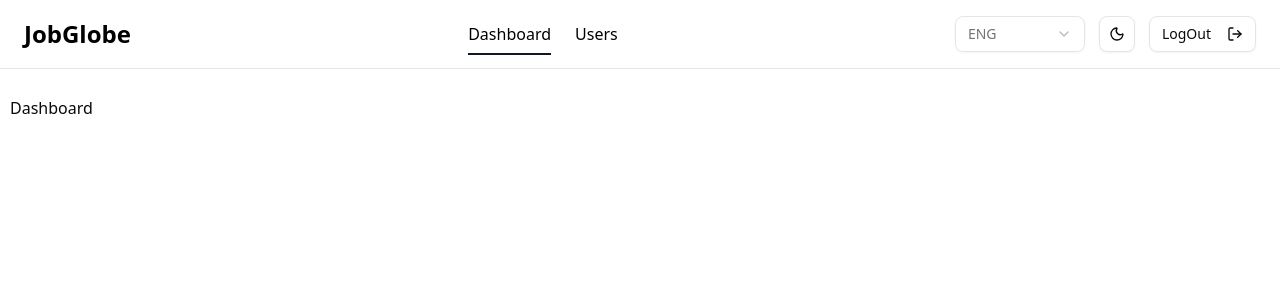
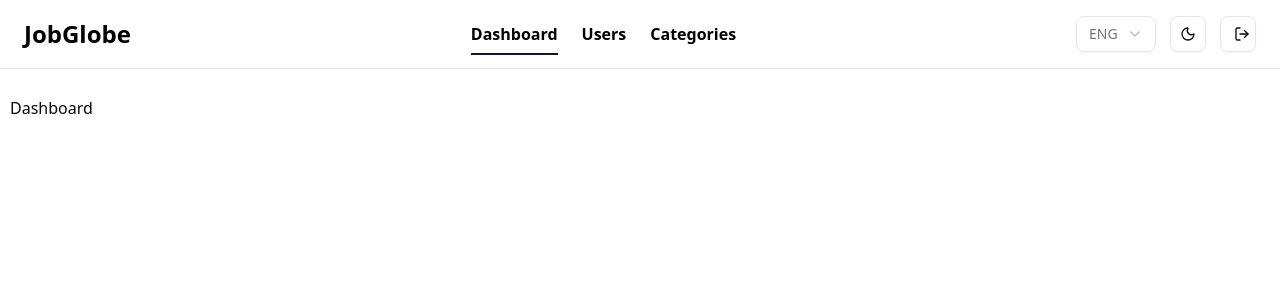
Before and after one commit to Rozimuxammed/hie-admin, a React (Vite) app: page / in a window 1280 px wide. Shown: the top 300 px of the page. Built offline with nearby package versions, Linux system fonts and the light colour scheme; no server answers; sample sign-in values are in the browser's storage.

Commit message:
rozimuhammaddan

```diff
--- a/src/App.jsx
+++ b/src/App.jsx
@@ -10,6 +10,7 @@ import Login from "./pages/Login";
 import Dashboard from "./pages/Dashboard";
 import { useSelector } from "react-redux";
 import Users from "./pages/Users";
+import Categories from "./pages/Categories";
 
 export default function App() {
   const { user } = useSelector((state) => state.auth);
@@ -31,6 +32,10 @@ export default function App() {
           path: "/users",
           element: <Users />,
         },
+        {
+          path: "/categories",
+          element: <Categories />,
+        },
       ],
     },
     {
--- a/src/components/Navbar.jsx
+++ b/src/components/Navbar.jsx
@@ -28,12 +28,15 @@ export default function Navbar() {
           </h1>
 
           {/* Desktop Menu */}
-          <ul className="hidden md:flex gap-6 items-center text-black dark:text-white">
+          <ul className="hidden md:flex capitalize font-semibold gap-6 items-center text-black dark:text-white">
             <li>
               <NavLink to="/">Dashboard</NavLink>
             </li>
             <li>
               <NavLink to="/users">Users</NavLink>
+            </li>
+            <li>
+              <NavLink to="/categories">Categories</NavLink>
             </li>
           </ul>
 
@@ -41,7 +44,7 @@ export default function Navbar() {
           <div className="hidden md:flex items-center gap-3.5">
             {/* Select */}
             <Select>
-              <SelectTrigger className="w-[130px]">
+              <SelectTrigger className="w-[80px]">
                 <SelectValue placeholder="ENG" />
               </SelectTrigger>
               <SelectContent>
@@ -63,13 +66,14 @@ export default function Navbar() {
 
             {/* Logout */}
             <Button
+              size={"icon"}
               onClick={() => {
                 dispatch(logout());
               }}
               className="cursor-pointer"
               variant="outline"
             >
-              LogOut <LogOut className="ml-2" size={16} />
+              <LogOut className="ml-2" size={16} />
             </Button>
           </div>
 
@@ -127,14 +131,13 @@ export default function Navbar() {
 
             {/* Logout */}
             <Button
+              size={"icon"}
               onClick={() => {
                 dispatch(logout());
               }}
               variant="outline"
               className="w-full"
-            >
-              LogOut
-            </Button>
+            ></Button>
           </div>
         )}
       </nav>
--- /dev/null
+++ b/src/pages/Categories.jsx
@@ -0,0 +1,7 @@
+export default function Categories() {
+  return (
+    <section>
+      <div className="container mx-auto">Categories</div>
+    </section>
+  );
+}
```
